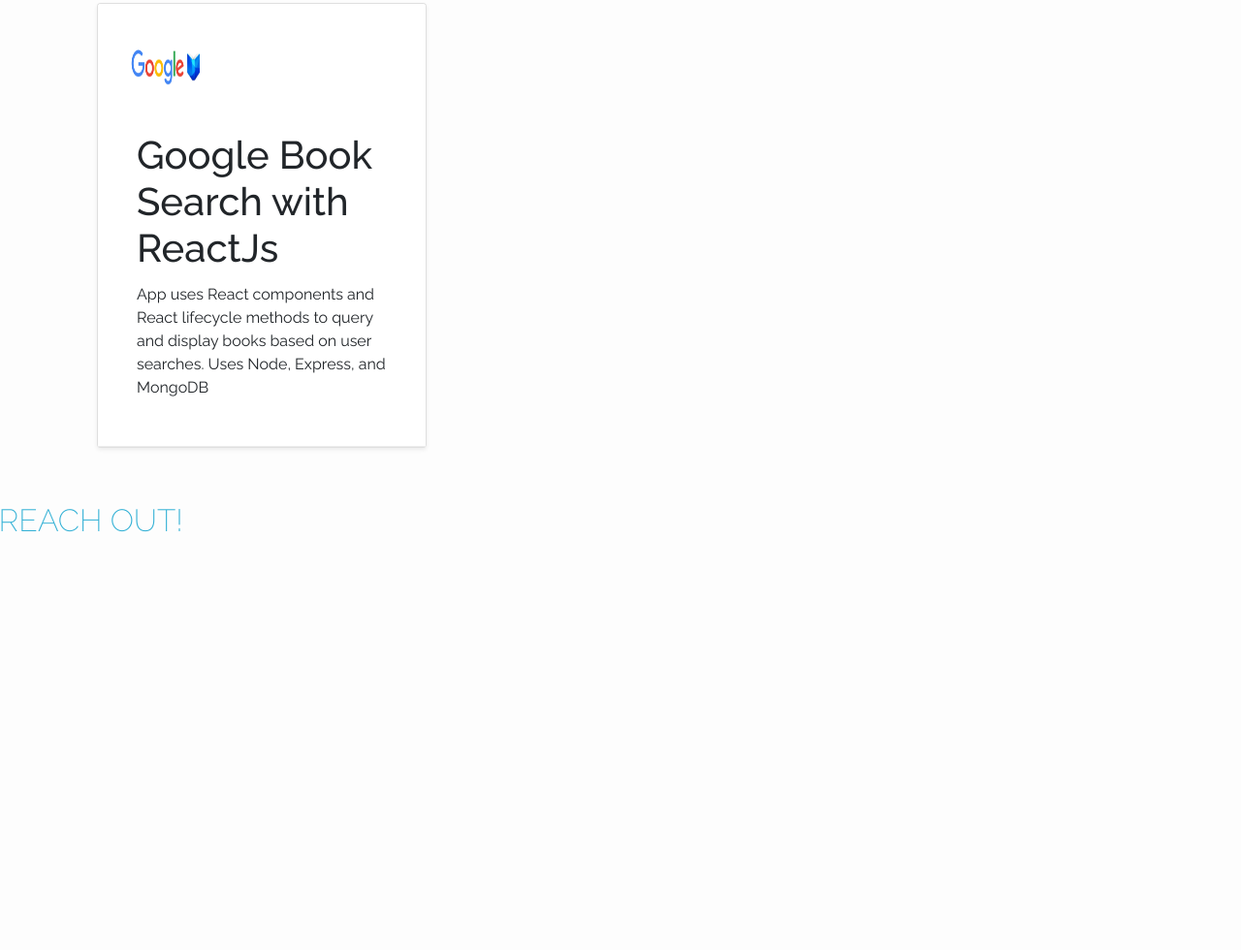
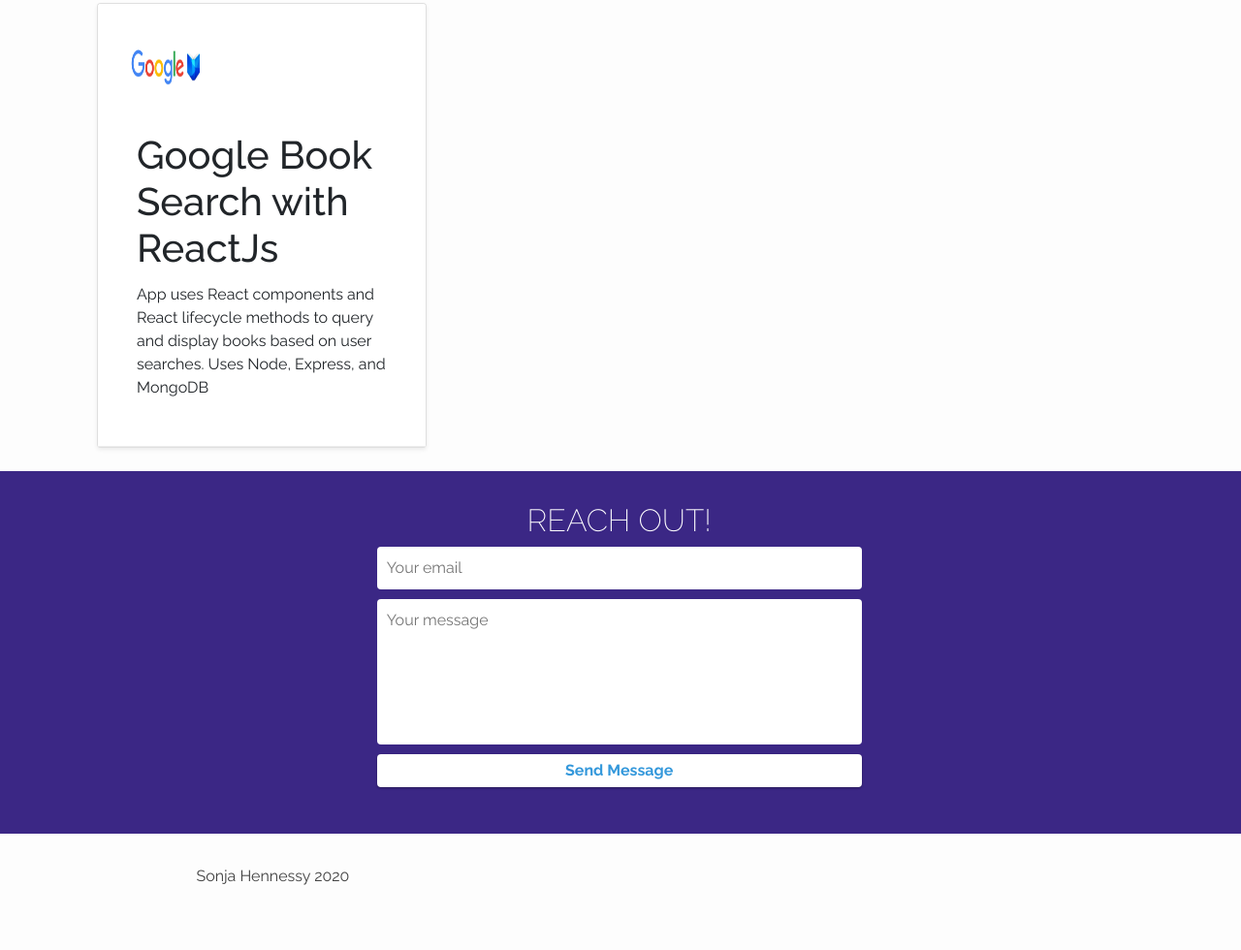
Before and after one commit to SHenn39910/BootcampPortfolio, a plain HTML site: page index.html in a window 1280 px wide. Shown: the part 3199-4179 px from the top of the page at 97% size. Before the commit the page ends 3803 px from the top, so only its background shows below. Drawn offline with nearby package versions, Linux system fonts and the light colour scheme.

Commit message:
added contact and styling

```diff
--- a/assets/style.css
+++ b/assets/style.css
@@ -203,3 +203,49 @@
   justify-content: center;
   flex-direction: column;
 }
+
+/*CONTACT*/
+.blue {
+  background: #3b2785;
+  text-align: center;
+}
+
+.contact {
+  max-width: 500px;
+  margin: 0 auto;
+}
+
+.contact input, .contact textarea {
+  display: block;
+  width: 100%;
+  padding: 10px;
+  border-radius: 4px;
+  border: none;
+  margin-bottom: 10px;
+  color: #fff;
+  -webkit-transition: .5s ease all;
+  transition: .5s ease all;
+}
+
+.contact textarea {
+  height: 150px;
+  resize: none;
+}
+
+.contact button {
+  display: block;
+  width: 100%;
+  background: #fff;
+  border-radius: 4px;
+  padding: 5px 10px;
+  border: none;
+  color: #3498db;
+  font-weight: 700;
+  box-shadow: 0 1px 3px rgba(0,0,0,0.12), 0 1px 2px rgba(0,0,0,0.24);
+  -webkit-transition: .5s ease all;
+  transition: .5s ease all;
+}
+
+.white-text {
+  color: white;
+}
--- a/index.html
+++ b/index.html
@@ -38,7 +38,7 @@
             <a href="#Experience">Experience + Education</a>
             <a href="#projects">Projects</a>
             <a href="#skills">Skills</a>
-            <a href="#contact.html">Contact</a>
+            <a href="#contact">Contact</a>
         </div>
     </header>
     <!--End of Navigation-->
@@ -54,8 +54,9 @@
     <div class="jumbotron-social">
         <ul class="ul-social">
             <li class="li-social-links">
-                <a class="social" href="https://github.com/SHenn39910" target="_blank"><i class="fa fa-github-square"aria-hidden="true">
-                </i></a>
+                <a class="social" href="https://github.com/SHenn39910" target="_blank"><i class="fa fa-github-square"
+                        aria-hidden="true">
+                    </i></a>
             </li>
         </ul>
     </div>
@@ -233,17 +234,35 @@
     <!--Contact Info-->
 
     <div class="row blue">
-        <div class="side-content">
-            <div class="main-content">
-                <div class="content-header"></div>
+        <div class="side-content"></div>
+        <div class="main-content">
+            <div class="content-header">
                 <a class="anchor" name="contact"></a>
                 <h2 class="white-text">Reach Out!</h2>
             </div>
             <div class="contact content-body">
                 <form method="POST" action="https://formspree.io/sonjahennessy15@gmail.com">
-                    <input type="hidden" name="_subject" value </form>
+                    <input type="hidden" name="_subject" value="Contract request from personal website" />
+                    <input type="email" name="_replyto" placeholder="Your email" required>
+                    <textarea name="message" placeholder="Your message" required></textarea>
+                    <button type="submit">Send Message</button>
+                </form>
             </div>
         </div>
+        <div class="side-content"></div>
+    </div>
+
+    <!--Begin Footer-->
+    <div class="row">
+        <div class="side-content"></div>
+        <div class="main-content">
+            <div class="content-header">
+            </div>
+            <div class="content-body">
+                <p>Sonja Hennessy 2020</p>
+            </div>
+        </div>
+        <div class="side-content"></div>
     </div>
     </div>
 </body>
```
